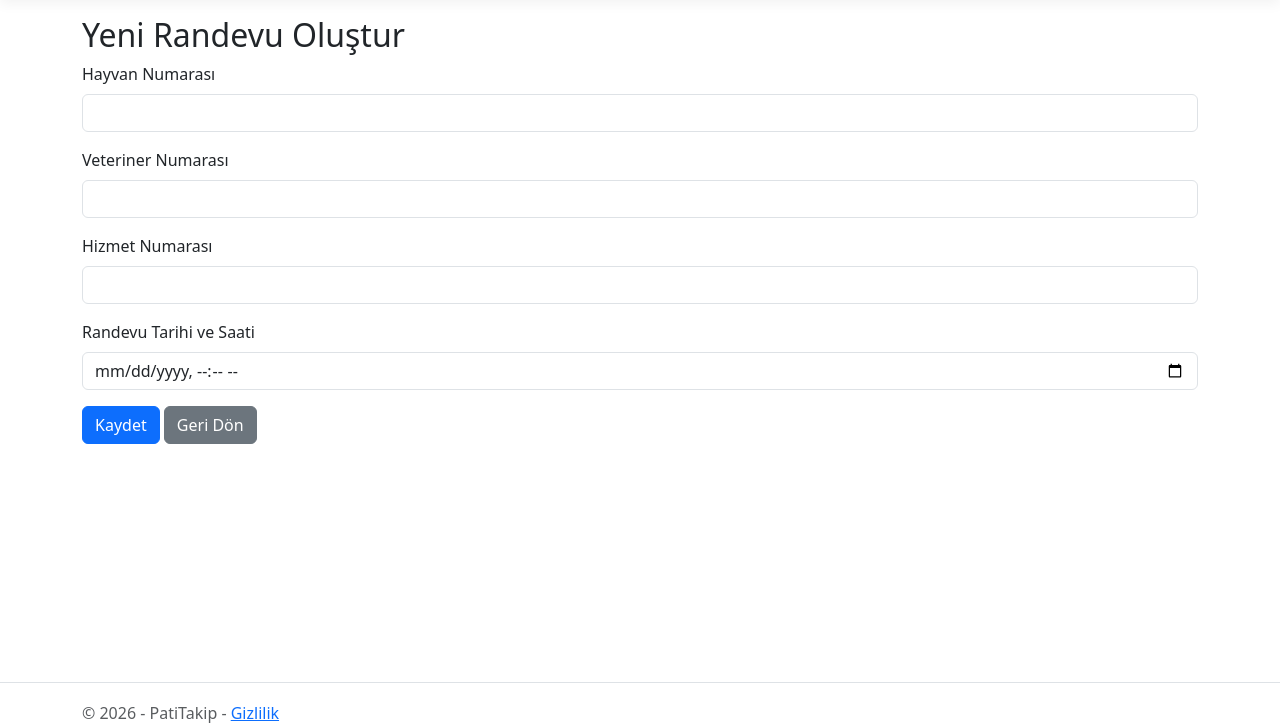
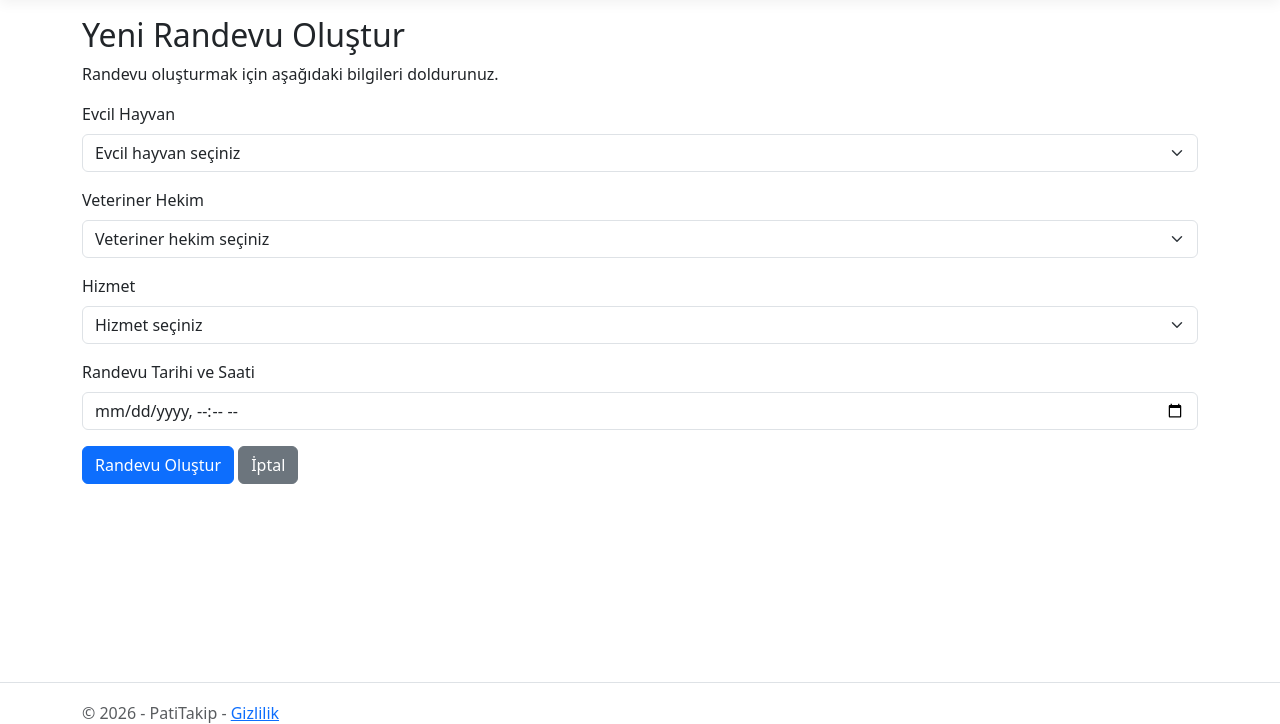
Before and after one commit to semiramis-demirezen/PatiTakip, an ASP.NET Core app: page /Appointments/Create in a window 1280 px wide. Shown: the part 57-781 px from the top of the page. Run offline with ASP.NET Core 8, Linux system fonts and the light colour scheme; style sheets or scripts are compiled from the project's sources.

Commit message:
Randevu secim listeleri ve tarih kontrolu eklendi

```diff
--- a/Controllers/AppointmentsController.cs
+++ b/Controllers/AppointmentsController.cs
@@ -3,6 +3,7 @@ using Microsoft.AspNetCore.Mvc;
 using Microsoft.EntityFrameworkCore;
 using PatiTakip.Models;
 using PatiTakip.Data;
+using Microsoft.AspNetCore.Mvc.Rendering;
 
 namespace PatiTakip.Controllers;
 
@@ -38,10 +39,12 @@ public class AppointmentsController : Controller
 
 
 
-    // randevu olusturma formunu aciyoruz
+    // randevu olusturma formunu gosteriyoruz
     [HttpGet]
     public IActionResult Create()
     {
+        // hayvan veteriner ve hizmet listelerini hazirliyoruz
+        LoadFormOptions();
         return View();
     }
 
@@ -51,11 +54,35 @@ public class AppointmentsController : Controller
     [ValidateAntiForgeryToken]
     public IActionResult Create(AppointmentCreateViewModel model)
     {
+        // hata durumunda listelerin yeniden gosterilmesini sagliyoruz
+        LoadFormOptions();
         // form bilgilerinin dogrulugunu kontrol ediyoruz
         if (!ModelState.IsValid)
         {
             return View(model);
         }
+
+
+        // turkiye saatine gore su anki zamani aliyoruz
+        TimeZoneInfo turkeyTimeZone =
+            TimeZoneInfo.FindSystemTimeZoneById("Europe/Istanbul");
+
+        DateTime currentDate = TimeZoneInfo.ConvertTimeFromUtc(
+            DateTime.UtcNow,
+            turkeyTimeZone
+        );
+
+        // gecmis tarih ve saatlere randevu verilmesini engelliyoruz
+        if (model.AppointmentDate.Value <= currentDate)
+        {
+            ModelState.AddModelError(
+                "AppointmentDate",
+                "Randevu tarihi ve saati gelecekte olmalıdır."
+            );
+
+            return View(model);
+        }
+
 
         // secilen hayvanin kayitli olup olmadigini kontrol ediyoruz
         bool petExists = _context.Pets
@@ -165,5 +192,32 @@ public class AppointmentsController : Controller
         return RedirectToAction(nameof(Index));
     }
 
+    // randevu formundaki secim listelerini hazirliyoruz
+    private void LoadFormOptions()
+    {
+        // kayitli hayvanlari listeye aliyoruz
+        ViewBag.Pets = new SelectList(
+            _context.Pets.OrderBy(p => p.Name).ToList(),
+            "Id",
+            "Name"
+        );
 
+        // kayitli veterinerleri listeye aliyoruz
+        ViewBag.Veterinarians = new SelectList(
+            _context.Veterinarians.OrderBy(v => v.FullName).ToList(),
+            "Id",
+            "FullName"
+        );
+
+        // hizmetlerin adlarini ve surelerini gosteriyoruz
+        ViewBag.Services = _context.Services
+            .OrderBy(s => s.Name)
+            .ToList()
+            .Select(s => new SelectListItem
+            {
+                Value = s.Id.ToString(),
+                Text = $"{s.Name} ({s.DurationMinutes} dakika)"
+            })
+            .ToList();
+    }
 }
--- a/Views/Appointments/Create.cshtml
+++ b/Views/Appointments/Create.cshtml
@@ -1,57 +1,95 @@
-@* randevu formunda kullanacagimiz bilgileri aliyoruz *@
+
 @model PatiTakip.ViewModels.AppointmentCreateViewModel
 
 @{
-    ViewData["Title"] = "Randevu Oluştur";
+    ViewData["Title"] = "Yeni Randevu Oluştur";
 }
 
 <h2>Yeni Randevu Oluştur</h2>
 
-@* formdaki bilgileri controller a gonderiyoruz *@
-<form asp-controller="Appointments" asp-action="Create" method="post">
+<p>Randevu oluşturmak için aşağıdaki bilgileri doldurunuz.</p>
 
-    <div asp-validation-summary="ModelOnly" class="text-danger"></div>
+@* randevu bilgilerini controller a gonderiyoruz *@
+<form asp-controller="Appointments"
+      asp-action="Create"
+      method="post">
 
-    @* randevu alinacak hayvanin numarasini aliyoruz *@
+    @* formdaki genel dogrulama hatalarini gosteriyoruz *@
+    <div asp-validation-summary="ModelOnly"
+         class="text-danger"></div>
+
+    @* kayitli hayvanlar arasindan secim yapiyoruz *@
     <div class="mb-3">
-        <label asp-for="PetId" class="form-label"></label>
-        <input asp-for="PetId" class="form-control" data-val-number="Lütfen geçerli bir hayvan numarası giriniz." />
-        <span asp-validation-for="PetId" class="text-danger"></span>
+        <label asp-for="PetId" class="form-label">
+            Evcil Hayvan
+        </label>
+
+        <select asp-for="PetId"
+                asp-items="ViewBag.Pets"
+                class="form-select">
+            <option value="">Evcil hayvan seçiniz</option>
+        </select>
+
+        <span asp-validation-for="PetId"
+              class="text-danger"></span>
     </div>
 
-    @* veteriner numarasini aliyoruz *@
+    @* kayitli veterinerler arasindan secim yapiyoruz *@
     <div class="mb-3">
-        <label asp-for="VeterinarianId" class="form-label"></label>
-        <input asp-for="VeterinarianId" class="form-control" data-val-number="Lütfen geçerli bir hayvan numarası giriniz." />
-        <span asp-validation-for="VeterinarianId" class="text-danger"></span>
+        <label asp-for="VeterinarianId" class="form-label">
+            Veteriner Hekim
+        </label>
+
+        <select asp-for="VeterinarianId"
+                asp-items="ViewBag.Veterinarians"
+                class="form-select">
+            <option value="">Veteriner hekim seçiniz</option>
+        </select>
+
+        <span asp-validation-for="VeterinarianId"
+              class="text-danger"></span>
     </div>
 
-    @* hizmet numarasini aliyoruz *@
+    @* kayitli hizmetler arasindan secim yapiyoruz *@
     <div class="mb-3">
-        <label asp-for="ServiceId" class="form-label"></label>
-        <input asp-for="ServiceId" class="form-control" data-val-number="Lütfen geçerli bir hayvan numarası giriniz." />
-        <span asp-validation-for="ServiceId" class="text-danger"></span>
+        <label asp-for="ServiceId" class="form-label">
+            Hizmet
+        </label>
+
+        <select asp-for="ServiceId"
+                asp-items="ViewBag.Services"
+                class="form-select">
+            <option value="">Hizmet seçiniz</option>
+        </select>
+
+        <span asp-validation-for="ServiceId"
+              class="text-danger"></span>
     </div>
 
-    @* randevu tarihini ve saatini aliyoruz *@
+    @* randevunun tarihini ve saatini seciyoruz *@
     <div class="mb-3">
-        <label asp-for="AppointmentDate" class="form-label"></label>
+        <label asp-for="AppointmentDate" class="form-label">
+            Randevu Tarihi ve Saati
+        </label>
+
         <input asp-for="AppointmentDate"
                type="datetime-local"
                class="form-control" />
-        <span asp-validation-for="AppointmentDate" class="text-danger"></span>
+
+        <span asp-validation-for="AppointmentDate"
+              class="text-danger"></span>
     </div>
 
-    <button type="submit" class="btn btn-primary">Kaydet</button>
+    @* randevuyu kaydetmek icin formu gonderiyoruz *@
+    <button type="submit" class="btn btn-primary">
+        Randevu Oluştur
+    </button>
 
-    <a asp-controller="Appointments"
-       asp-action="Index"
-       class="btn btn-secondary">
-        Geri Dön
+    <a asp-action="Index" class="btn btn-secondary">
+        İptal
     </a>
 </form>
 
-@* form hatalarini gostermek icin gerekli dosyayi ekliyoruz *@
 @section Scripts {
     <partial name="_ValidationScriptsPartial" />
 }
```
